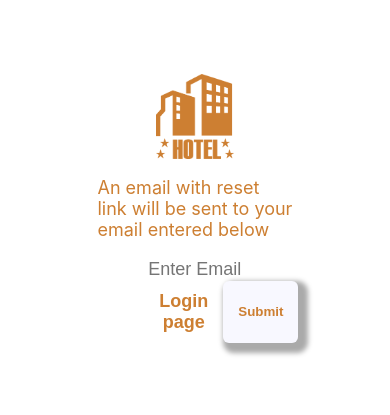
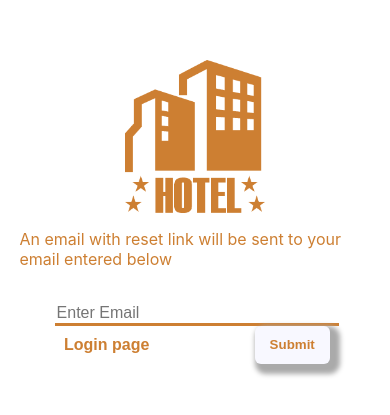
Before and after one commit to unidentified23/Hotel-Website, a React (Create React App) app: page /forgotpass in a window 390 px wide. Shown: the part 209-624 px from the top of the page. Built offline with nearby package versions, Linux system fonts and the light colour scheme; no server answers; a web font is replaced by a local one.

Commit message:
more updates

```diff
--- a/src/Bookings/Bookings.js
+++ b/src/Bookings/Bookings.js
@@ -91,7 +91,7 @@ function Bookings() {
       console.log("booked dates are ", dates);
     },  // This is the error callback for the onSnapshot listener,It runs if something goes wrong while listening to Firestore
       (error) => {
-        console.error("Listener failed:", error);  // Log the error to the console for debugging
+
         setIsLoading(false);     // Stop the loading state even if there was an error, so the UI doesn’t stay stuck in a loading state
       },
     );
--- a/src/Signin/signin.js
+++ b/src/Signin/signin.js
@@ -70,6 +70,8 @@ function Signin() {
             onChange={(e) => setPassword(e.target.value)}
             required
             disabled={loading}
+            minLength="8"
+            maxLength="20"
           />
           <button
             onClick={() => setShowPassword(!showPassword)}
--- a/src/Signup/signup.js
+++ b/src/Signup/signup.js
@@ -44,9 +44,8 @@ function Signup() {
       alert("user registerd succesfully");
       navigate("/");
     } catch (error) {
-      const errorCode = error.code;
-      const errorMessage = error.message;
-      alert("Signup error:" + errorCode + " " + errorMessage);
+
+      alert("Failed to register, please try again");
     }
   };
   const SigninPage = () => {
@@ -89,6 +88,8 @@ function Signup() {
             onChange={(e) => setPassword(e.target.value)}
             required
             disabled={loading}
+            minLength="8"
+            maxLength="30"
           />
           <button
             type="button"
--- a/src/components/Calendar/Calendar.css
+++ b/src/components/Calendar/Calendar.css
@@ -32,6 +32,19 @@
     border-radius: 5px;
     box-shadow: 0 0 2px rgba(0,0,0,0.1);
   }
+    .day-loading {
+    padding: 10px;
+    border-radius: 5px;
+    box-shadow: 0 0 2px rgba(0,0,0,0.1);
+    background: #eee;
+    background: linear-gradient(110deg, black 8%, #ffffff 18%, #aaaaaa 33%);
+    background-size: 200% 100%;
+    animation: loadingShandies 2.5s linear infinite;
+  }
+
+  @keyframes loadingShandies {
+  to { background-position-x: -200%; }
+}
 
   .day.booked {
   background-color: #CD7F32;
--- a/src/components/Calendar/calendar.js
+++ b/src/components/Calendar/calendar.js
@@ -91,7 +91,7 @@ function Calendar({ roomDetails }) {
       alert("bookin confirmed "); // Alerts the user that the booking was successful
       closePopup(); //closes the booking popup after successful booking
     } catch (error) {
-      console.error(" Error adding date:", error); // Logs any errors that occur during the booking process to the console
+     // Logs any errors that occur during the booking process to the console
       alert("Failed to book. Please try again."); // Alerts the user that the booking failed
     }
   }
@@ -122,7 +122,6 @@ function Calendar({ roomDetails }) {
         setIsLoading(false);      // Set loading to false since data has been successfully fetched
       },  // This is the error callback for the onSnapshot listener,It runs if something goes wrong while listening to Firestore
       (error) => {
-        console.error("Listener failed:", error);  // Log the error to the console for debugging
         setIsLoading(false);     // Stop the loading state even if there was an error, so the UI doesn’t stay stuck in a loading state
       },
     );
@@ -155,7 +154,9 @@ function Calendar({ roomDetails }) {
             <div key={`empty-${i}`} className="day"></div> //creates an empty array with length firstDay:
           ))};
 
-        {daysArray.map((day) => {//displays each day of the month
+          {isLoading? (
+            Array(35-firstDay).fill(null).map((_,i)=>( <div key={`empty-${i}`} className="day-loading"></div> ))
+          ) : (daysArray.map((day) => {//displays each day of the month
 
           const dateObj = new Date(year, month, day);   //creates a Date object for the current day
           const dateString = dateObj.toDateString();     //converts the Date object to a readable string format, which will be used to compare with booked dates
@@ -180,7 +181,10 @@ function Calendar({ roomDetails }) {
               {day}
             </div>
           );
-        })};
+        })
+        )}
+
+
 
       </div>
       {showpopup && (
--- a/src/forgotpass/forgotpass.css
+++ b/src/forgotpass/forgotpass.css
@@ -20,7 +20,6 @@ body{
   gap: 5%;
   margin: 5% auto;
   padding-bottom: 5%;
-  width: 80%;
   align-items: center;
   color: #CD7F32;
   width: 50%;
@@ -36,13 +35,13 @@ body{
     font-size: large;
     width: 100%;
     color: #CD7F32;
+    border: none;
     border-bottom: 3px solid #CD7F32;
-    border: none;
   }
   .forgotpass-input-Container input:focus{
     border: none;
     outline: none;
-     border-bottom: 3px solid #CD7F32;
+    border-bottom: 3px solid #CD7F32;
   }
 
   .signin-n-sendLink{
@@ -72,3 +71,87 @@ body{
     color: #ffffff;
     transform: scale(1.5);
   }
+
+    /*==========mobile styles==========*/
+@media (min-width: 320px) and (max-width: 480px) {
+
+  .forgotpass-Content{
+    width: 100vw;
+    background-color: #ffffff;
+    min-height: 100vh;
+    display: flex;
+    flex-direction: column;
+    flex: 1 ;
+    align-items: center;
+    justify-content: center;
+    font-size: medium;
+  }
+  body{
+    margin: 0;
+    height: 100% ;
+  }
+
+.forgotpass-Container{
+  display: flex;
+  flex-direction: column;
+  gap: 5%;
+  margin: 5% auto;
+  padding-bottom: 5%;
+  align-items: center;
+  color: #CD7F32;
+  width: 90%;
+
+}
+.forgotpass-input-Container{
+    width: 80%;
+    display: flex;
+    flex-direction: column;
+    gap: 50%;
+    margin-top: 5%;
+
+}
+
+.forgotpass-input-Container input{
+    font-size: medium;
+    width: 100%;
+    color: #CD7F32;
+    border: none;
+    border-bottom: 3px solid #CD7F32;
+  }
+  .forgotpass-input-Container input:focus{
+    border: none;
+    outline: none;
+    border-bottom: 3px solid #CD7F32;
+  }
+
+  .signin-n-sendLink{
+    display: flex;
+    justify-content: space-between;
+    font-size: medium;
+  }
+
+  .signin-page{
+    background-color: transparent;
+    font-size: medium ;
+  }
+  .signin-page:active{
+    transform: scale(1.5);
+    color:#aaaaaa;
+    cursor: pointer;
+    background-color: transparent;
+  }
+
+  .sendLink-Btn{
+    width: fit-content;
+    background-color: #f8f8ff;
+    box-shadow: 5px 5px 5px 5px #aaaaaa;
+  }
+
+  .sendLink-Btn:active{
+    background-color: #CD7F32;
+    color: #ffffff;
+    transform: scale(1.5);
+  }
+
+
+}
--- a/src/forgotpass/forgotpass.js
+++ b/src/forgotpass/forgotpass.js
@@ -1,34 +1,62 @@
 import Logo from "../images/Hotel logo.png";
-import { useState } from "react";
+import { useState, useEffect } from "react";
 import "./forgotpass.css";
 import { useNavigate } from "react-router-dom";
+import { getAuth, sendPasswordResetEmail } from "firebase/auth";
 
 function Forgotpass() {
   const [Email, setEmail] = useState("");
   const [loading, setLoading] = useState(false);
+  const [countdown, setCountdown] = useState(0);
   const navigate = useNavigate();
+  const auth = getAuth();
+
+  //function for timer to prevent multiple clicks
+  useEffect(() => {
+    let timer;
+    if (countdown > 0) {
+      timer = setTimeout(() => setCountdown(countdown - 1), 1000);
+    }
+    return () => clearTimeout(timer);
+  }, [countdown]);
+
+  // Function to handle email submission for password reset
   const submitEmail = (e) => {
     e.preventDefault();
     setLoading(true);
-    // Function to handle email submission for password reset
-    // This is where you would integrate with your backend or Firebase to send the reset email
-    alert(
-      "If an account with that email exists, a password reset link has been sent.",
-    );
+
+    sendPasswordResetEmail(auth, Email)
+      .then(() => {
+        // Password reset email sent!
+
+        setCountdown(60);
+        alert(
+          "If an account with that email exists, a password reset link has been sent.",
+        );
+        console.log("Check your inbox.");
+      })
+      .catch((error) => {
+
+        alert("Something went wrong please try again");
+      })
+      .finally(() => {
+        // This runs NO MATTER WHAT (success or failure)
+        setLoading(false);
+      });
   };
-  const toLoginPage= () => {
-    navigate("/signin")
-  }
+  const toLoginPage = () => {
+    navigate("/signin");
+  };
   return (
     <div className="forgotpass-Content">
       <div className="forgotpass-Container">
-       <img src={Logo} alt="logo" className="HotelLogoSignin " />
+        <img src={Logo} alt="logo" className="HotelLogoSignin " />
 
         <p className="instruction">
           An email with reset link will be sent to your email entered below{" "}
         </p>
         <form className="forgotpass-input-Container" onSubmit={submitEmail}>
-           <input
+          <input
             type="email"
             placeholder="Enter Email"
             value={Email}
@@ -37,10 +65,22 @@ function Forgotpass() {
             disabled={loading}
           />
           <div className="signin-n-sendLink">
-            <button type="button" className="signin-page" onClick={toLoginPage}>Login page</button>
-            <button className="sendLink-Btn">Submit</button>
+            <button
+              type="button"
+              className="signin-page"
+              onClick={toLoginPage}
+              disabled={loading}
+            >
+              Login page
+            </button>
+            <button className="sendLink-Btn">
+              {loading
+                ? "submiting..."
+                : countdown > 0
+                  ? `Resend in ${countdown}s`
+                  : "Submit"}
+            </button>
           </div>
-
         </form>
       </div>
     </div>
```
